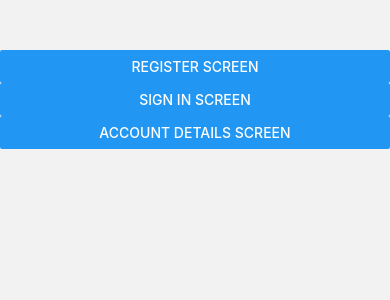
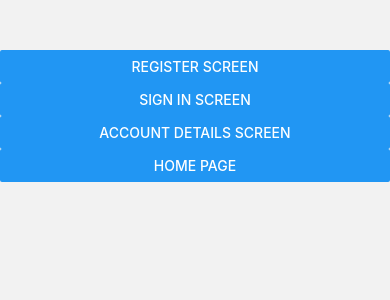
Before and after one commit to ShivangMishra/mangashio, a React Native app: screen /Navigation in a window 390 px wide. Shown: the top 300 px of the page. Built offline with nearby package versions, Linux system fonts and the light colour scheme.

Commit message:
navigation screen

```diff
--- a/screens/Navigation.jsx
+++ b/screens/Navigation.jsx
@@ -2,6 +2,7 @@ import { View, Text, Button, StyleSheet } from 'react-native'
 import SignIn from './SignIn'
 import Register from './Register'
 import AccountDetails from './AccountDetails'
+import HomePage from './HomePage'
 
 
 const Navigation = (props) => {
@@ -11,6 +12,7 @@ const Navigation = (props) => {
     <Button title='Register Screen' onPress={()=>{props.navigation.navigate(Register)}}  />
     <Button title='Sign in Screen' onPress={()=>{props.navigation.navigate(SignIn)}}  />
     <Button title='Account Details Screen' onPress={()=>{props.navigation.navigate(AccountDetails)}}  />
+    <Button title='Home Page' onPress={()=>{props.navigation.navigate(HomePage)}}  />
 
     </View>
   )
```
